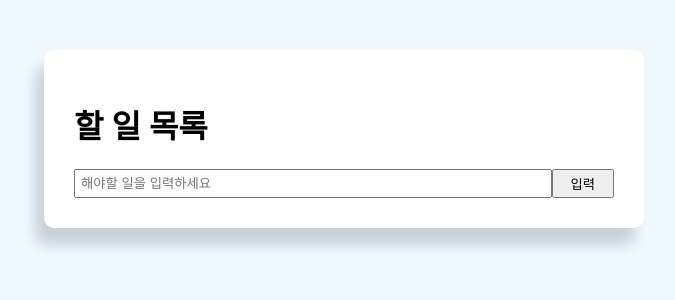
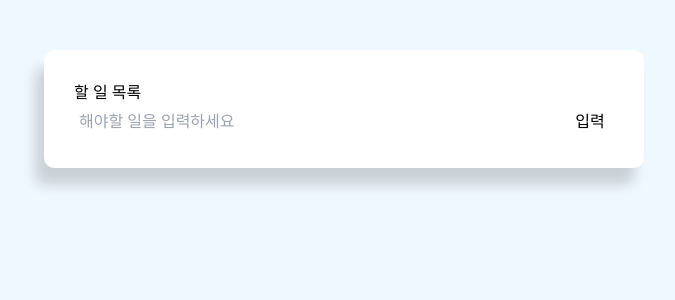
Before and after one commit to coldbay/react-todo-extended, a React (Create React App) app: page / in a window 1280 px wide. Shown: the top 300 px of the page, without its empty margins (296-971 px from the left). Built offline with nearby package versions, Linux system fonts and the light colour scheme.

Commit message:
tailwind 세팅

```diff
--- a/package.json
+++ b/package.json
@@ -34,5 +34,8 @@
       "last 1 firefox version",
       "last 1 safari version"
     ]
+  },
+  "devDependencies": {
+    "tailwindcss": "^3.1.8"
   }
 }
--- a/src/index.css
+++ b/src/index.css
@@ -1,3 +1,7 @@
+@tailwind base;
+@tailwind components;
+@tailwind utilities;
+
 body{
   background: aliceblue;
 }
--- /dev/null
+++ b/tailwind.config.js
@@ -0,0 +1,8 @@
+/** @type {import('tailwindcss').Config} */
+module.exports = {
+  content: ["./src/**/*.{html,js}"],
+  theme: {
+    extend: {},
+  },
+  plugins: [],
+}
```
Also changed, not shown: 1 other file (tests, documents, lock files or other folders).
